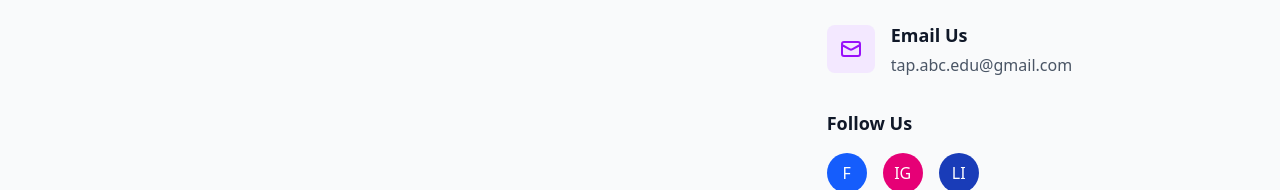
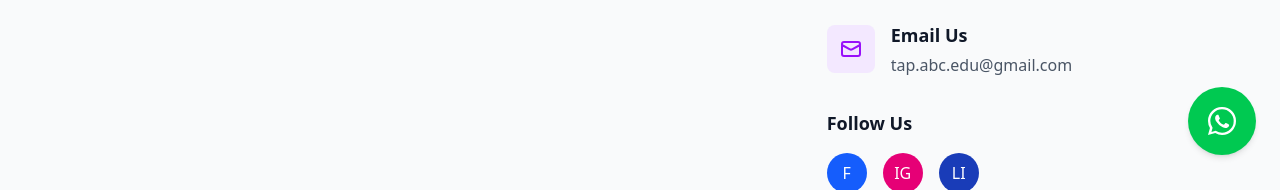
Before and after one commit to Hadilberavi/phonics, a website built with Vite: page src/contact.html in a window 1280 px wide. Shown: the part 621-811 px from the top of the page. Built offline with nearby package versions, Linux system fonts and the light colour scheme.

Commit message:
contact number

```diff
--- a/src/contact.html
+++ b/src/contact.html
@@ -814,7 +814,20 @@
       </div>
     </div>
   </section>
-
+<button
+  class="fixed bottom-6 right-6 z-50 bg-green-500 p-5 rounded-full shadow-md hover:shadow-lg hover:scale-105 transition-transform duration-200"
+  aria-label="WhatsApp"
+  onclick="window.open('https://wa.me/5348387340', '_blank')"
+>
+  <!-- Freepik / Flaticon WhatsApp Icon -->
+  <svg
+    xmlns="http://www.w3.org/2000/svg"
+    viewBox="0 0 24 24"
+    class="w-7 h-7 fill-white"
+  >
+    <path d="M20.52 3.48A11.87 11.87 0 0 0 12 0a11.87 11.87 0 0 0-8.52 3.48A11.87 11.87 0 0 0 0 12a11.8 11.8 0 0 0 1.66 6L0 24l6.22-1.63A11.9 11.9 0 0 0 12 24a11.87 11.87 0 0 0 8.52-3.48A11.87 11.87 0 0 0 24 12a11.87 11.87 0 0 0-3.48-8.52zM12 22a9.86 9.86 0 0 1-5-1.36l-.36-.21-3.69.97.99-3.6-.24-.37A9.86 9.86 0 0 1 2 12a10 10 0 1 1 20 0 9.86 9.86 0 0 1-10 10zm5.51-7.32c-.3-.15-1.76-.87-2.04-.97s-.48-.15-.68.15-.78.97-.96 1.17-.36.22-.66.07a8 8 0 0 1-2.36-1.45 8.7 8.7 0 0 1-1.6-2c-.17-.3 0-.46.13-.61.13-.13.3-.36.45-.54s.22-.3.33-.5a.55.55 0 0 0-.03-.53c-.08-.15-.68-1.63-.93-2.24s-.5-.5-.68-.5h-.58a1.11 1.11 0 0 0-.8.37 3.32 3.32 0 0 0-1 2.48 5.78 5.78 0 0 0 1.2 3.07 13.2 13.2 0 0 0 5 4.57 17.05 17.05 0 0 0 1.7.63 4.1 4.1 0 0 0 1.88.12c.58-.09 1.76-.72 2-1.41a2.47 2.47 0 0 0 .17-1.41c-.09-.15-.27-.23-.57-.38z"/>
+  </svg>
+</button>
   <!-- Footer -->
   <footer class="bg-gray-800 text-white py-12">
     <div class="max-w-7xl mx-auto px-4 sm:px-6 lg:px-8">
```
